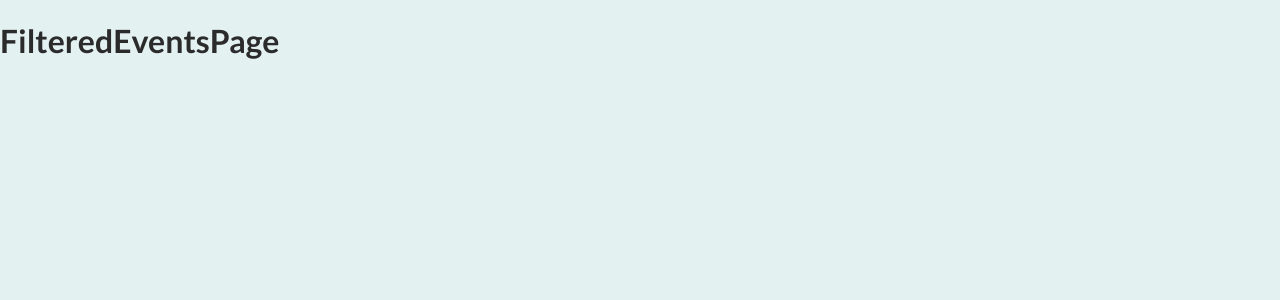
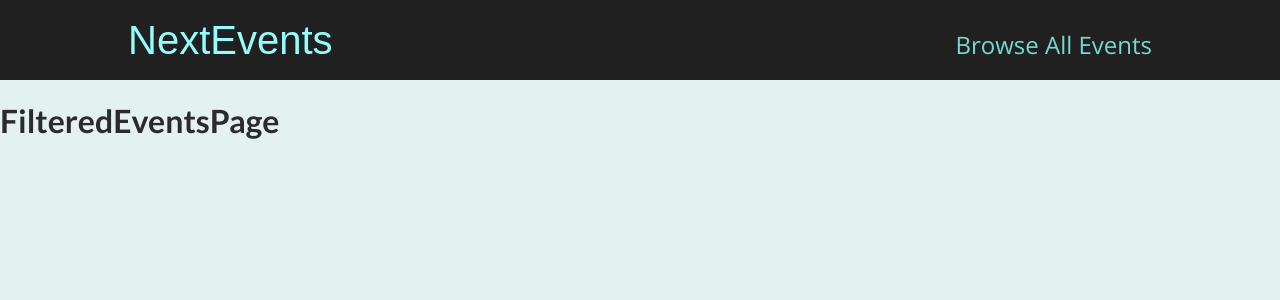
Before and after one commit to seolleung2/nextjs-playground, a Next.js app: page /events/1 in a window 1280 px wide. Shown: the top 300 px of the page. Built offline with nearby package versions, Linux system fonts and the light colour scheme.

Commit message:
add: MainHeader, Layout 컴포넌트 생성 및 _app.tsx 적용

```diff
--- a/pages/_app.tsx
+++ b/pages/_app.tsx
@@ -1,11 +1,12 @@
 import GlobalStyle from "../styles/GlobalStyle";
 import type { AppProps } from "next/app";
+import Layout from "@Components/layout/Layout";
 
 export default function App({ Component, pageProps }: AppProps) {
   return (
-    <>
+    <Layout>
       <GlobalStyle />
       <Component {...pageProps} />
-    </>
+    </Layout>
   );
 }
--- /dev/null
+++ b/src/components/layout/Layout.tsx
@@ -0,0 +1,17 @@
+import React from "react";
+import MainHeader from "./MainHeader";
+
+interface ILayoutProps {
+  children: React.ReactNode;
+}
+
+function Layout({ children }: ILayoutProps) {
+  return (
+    <>
+      <MainHeader />
+      <main>{children}</main>
+    </>
+  );
+}
+
+export default Layout;
--- /dev/null
+++ b/src/components/layout/MainHeader.tsx
@@ -0,0 +1,64 @@
+import React from "react";
+import Link from "next/link";
+import styled from "styled-components";
+
+function MainHeader() {
+  return (
+    <MainHeaderWrapper className="header">
+      <div className="logo">
+        <Link href="/">NextEvents</Link>
+      </div>
+      <nav className="navigation">
+        <ul>
+          <li>
+            <Link href="/events">Browse All Events</Link>
+          </li>
+        </ul>
+      </nav>
+    </MainHeaderWrapper>
+  );
+}
+
+export default MainHeader;
+
+const MainHeaderWrapper = styled.header`
+  width: 100%;
+  display: flex;
+  justify-content: space-between;
+  align-items: baseline;
+  padding: 1rem 10%;
+  height: 5rem;
+  background-color: #202020;
+
+  .logo {
+    font-size: 1.5rem;
+    color: white;
+    font-family: "Fira", sans-serif;
+    height: 100%;
+    display: flex;
+    justify-content: center;
+    align-items: center;
+    color: #94fdfd;
+  }
+
+  .logo a {
+    text-decoration: none;
+    color: #94fdfd;
+  }
+
+  .navigation a {
+    text-decoration: none;
+    color: #74dacc;
+    font-size: 1rem;
+  }
+
+  @media (min-width: 768px) {
+    .logo {
+      font-size: 2.5rem;
+    }
+
+    .navigation a {
+      font-size: 1.5rem;
+    }
+  }
+`;
```
